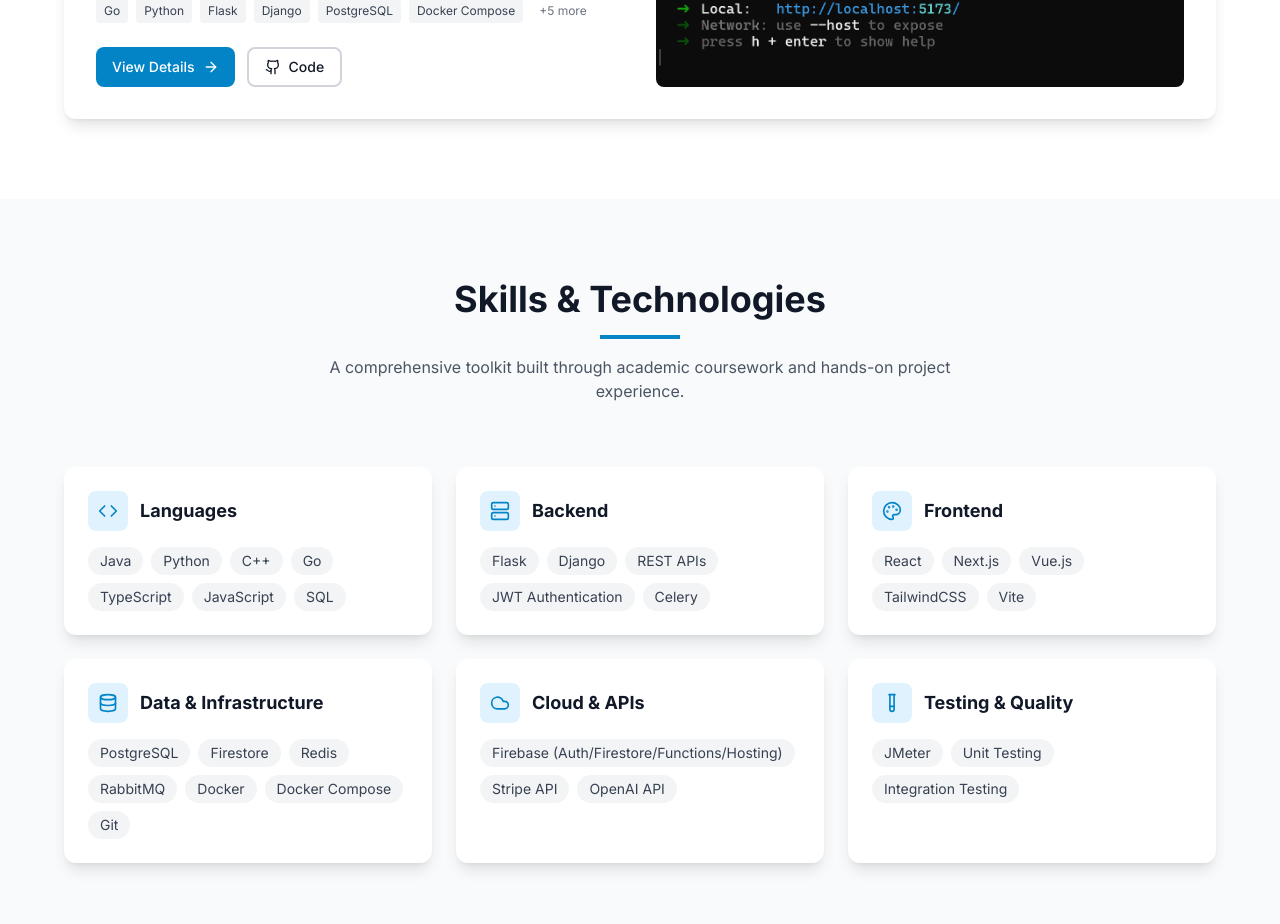
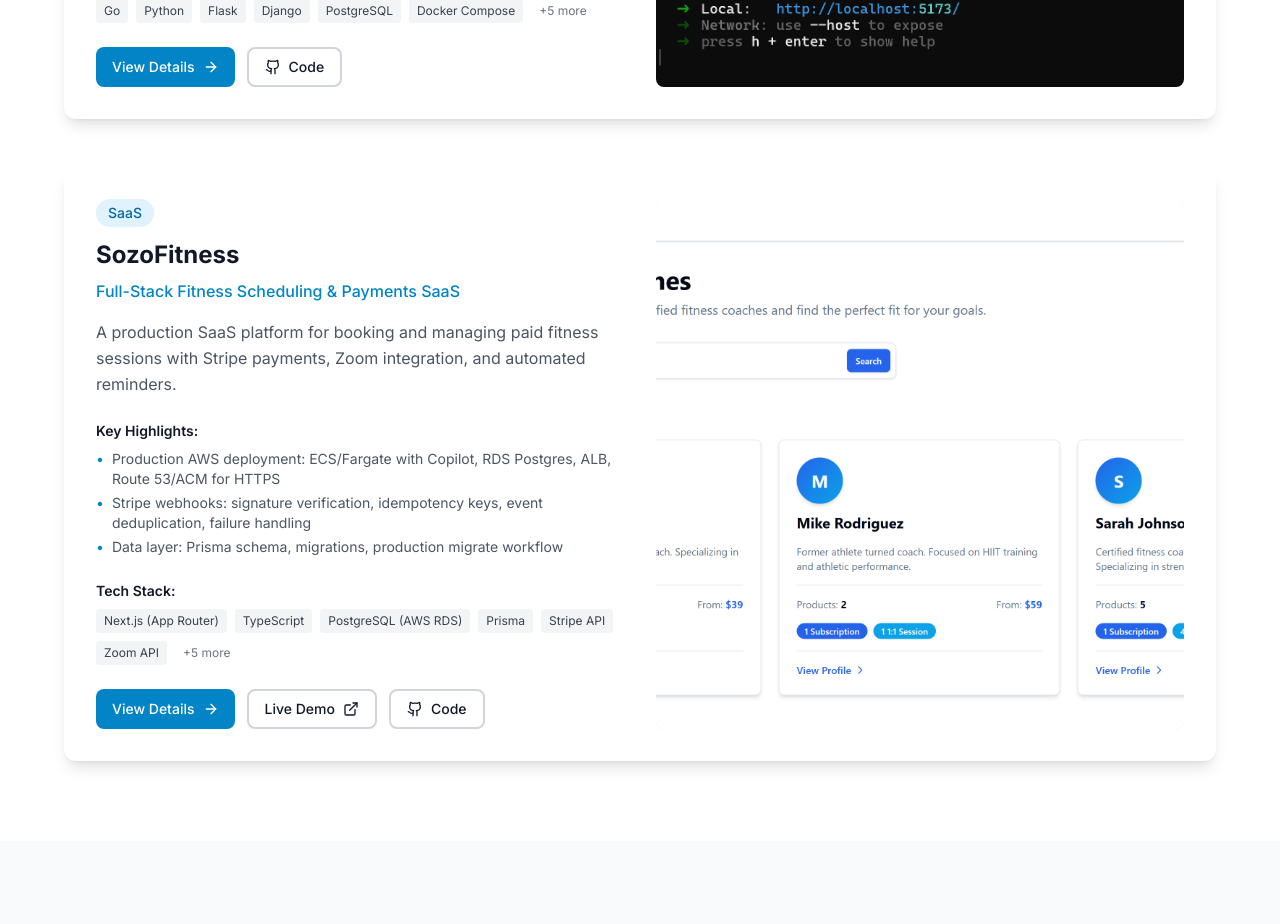
Before and after one commit to Osalira/portfolio_website, a Next.js app: page / in a window 1280 px wide. Shown: the part 3527-4451 px from the top of the page. Built offline with nearby package versions, Linux system fonts and the light colour scheme.

Commit message:
added mysozofitness in the project list

```diff
--- a/data/projects.ts
+++ b/data/projects.ts
@@ -166,6 +166,61 @@
     image: '/projects/trading.png',
     category: 'Distributed Systems',
     featured: true
+  },
+  {
+    id: '4',
+    title: 'SozoFitness',
+    slug: 'sozofitness',
+    tagline: 'Full-Stack Fitness Scheduling & Payments SaaS',
+    description: 'A production SaaS platform for booking and managing paid fitness sessions with Stripe payments, Zoom integration, and automated reminders.',
+    longDescription: 'SozoFitness is a full-stack SaaS web application for booking and managing paid fitness sessions. Built with Next.js App Router and deployed to AWS, it handles authentication, payment processing, video meeting generation, and automated notifications through a separate worker service.',
+    problem: 'Fitness professionals need a reliable platform to manage client bookings, process payments, generate meeting links, and send automated reminders—all while maintaining production-grade reliability and security.',
+    solution: 'Developed a production-ready SaaS platform with Next.js + TypeScript, PostgreSQL (RDS), and Prisma for data management. Implemented Stripe webhook handling with idempotent event processing, Zoom API integration for meeting links, and a separate worker service for email/SMS reminders. Deployed to AWS using Copilot (ECS/Fargate) with custom HTTPS domain, secure secrets management, and environment-based configuration.',
+    techStack: [
+      'Next.js (App Router)',
+      'TypeScript',
+      'PostgreSQL (AWS RDS)',
+      'Prisma',
+      'Stripe API',
+      'Zoom API',
+      'SendGrid',
+      'Twilio',
+      'AWS (ECS/Fargate, ALB, Route 53, ACM)',
+      'AWS Copilot',
+      'SSM/Secrets Manager'
+    ],
+    features: [
+      'User authentication and session management',
+      'Stripe Checkout integration with webhook event handling',
+      'Subscription and one-time payment support',
+      'Automated entitlement provisioning via webhooks',
+      'Zoom meeting link generation for appointments',
+      'Email and SMS reminder notifications',
+      'Background worker service for async job processing',
+      'Health checks and structured logging',
+      'Custom HTTPS domain (mysozofitness.com)',
+      'Environment-based configuration (dev/staging/prod)'
+    ],
+    highlights: [
+      'Production AWS deployment: ECS/Fargate with Copilot, RDS Postgres, ALB, Route 53/ACM for HTTPS',
+      'Stripe webhooks: signature verification, idempotency keys, event deduplication, failure handling',
+      'Data layer: Prisma schema, migrations, production migrate workflow',
+      'Worker service: polling/cron-like reminders with retry strategy and notification safety',
+      'Security: secrets in SSM/Copilot, least-privilege IAM, HTTPS, environment separation',
+      'Operational tooling: health endpoints, structured logs, safe background processing with retries'
+    ],
+    lessonsLearned: [
+      'Webhook reliability: signature verification, idempotency patterns to prevent double-charging and double-provisioning',
+      'AWS production architecture: ECS/Fargate orchestration, RDS connectivity, ALB routing, custom domain with ACM',
+      'Data migrations in production: safe Prisma migration workflow, seeding strategies, rollback planning',
+      'Async job processing: worker service design, polling strategies, retry logic, failure handling',
+      'Production operations: health checks, structured logging, secrets rotation, environment management, deployment strategies'
+    ],
+    liveUrl: 'https://mysozofitness.com',
+    githubUrl: 'https://github.com/Osalira/sozofitness', // TODO: Update with actual repo URL
+    image: '/projects/sozofit.png',
+    category: 'SaaS',
+    featured: true
   }
 ]
 
```
Also changed, not shown: public/projects/sozofit.png (added), 1 other file (tests, documents, lock files or other folders).
